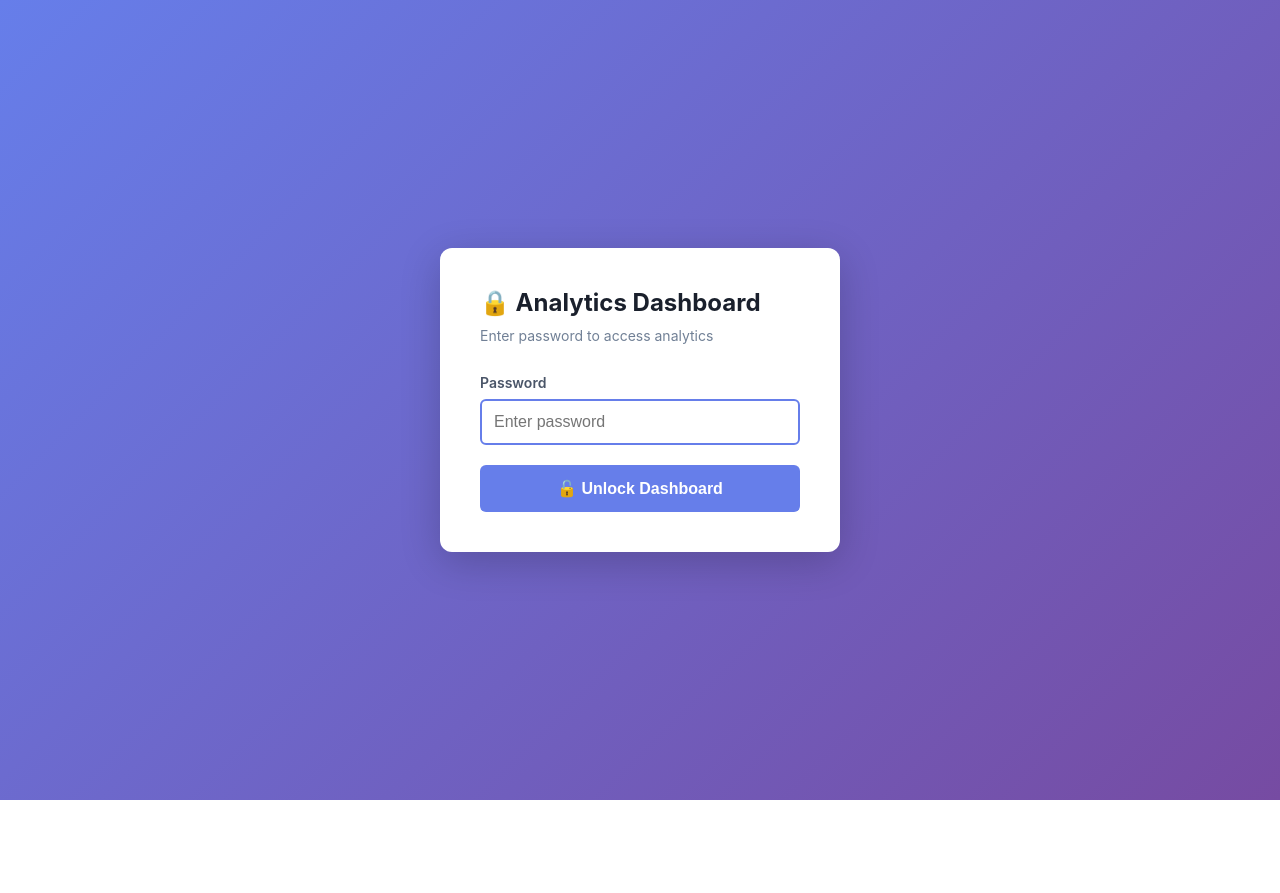
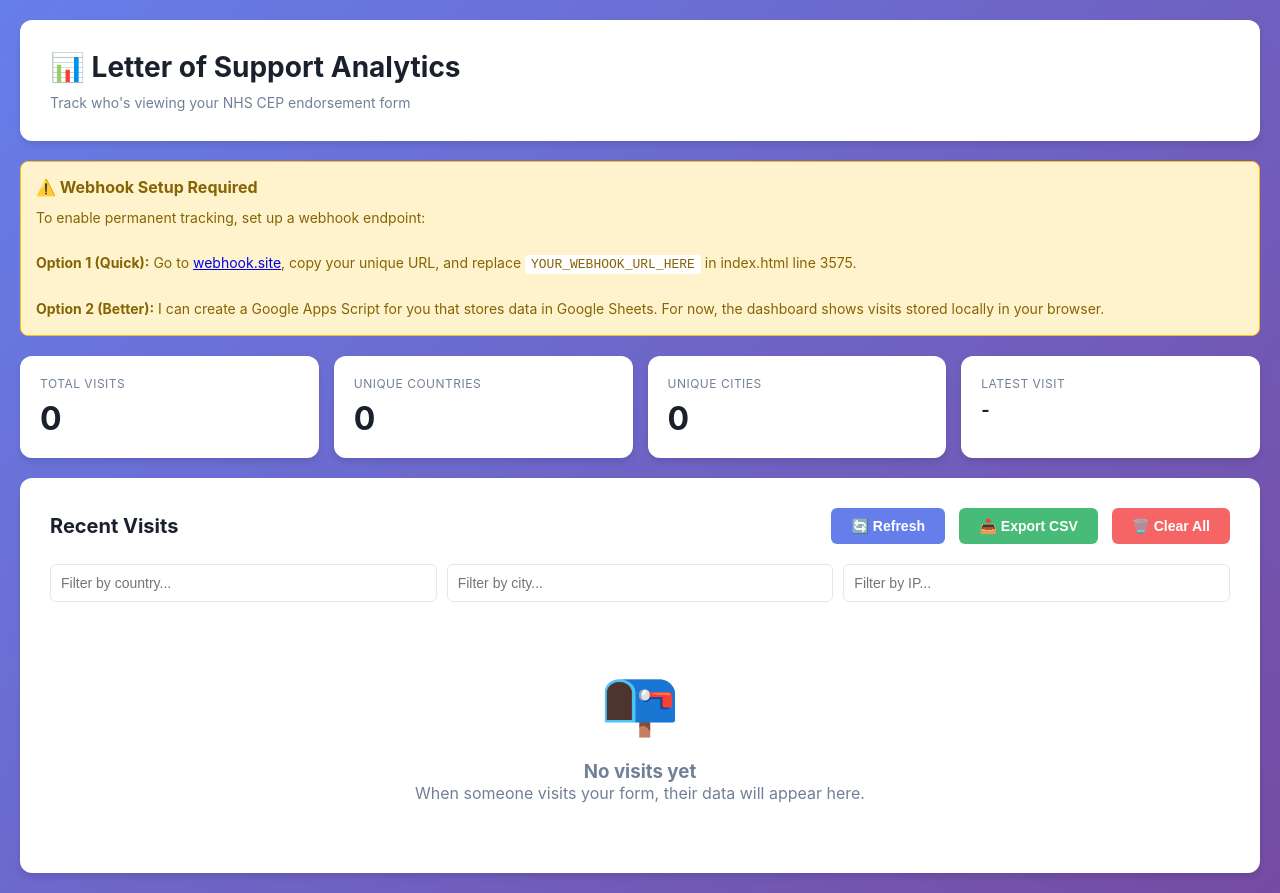
Before and after one commit to MEDASKCA/LetterOfSupport-Analytics, a plain HTML site: page index.html in a window 1280 px wide. Before the commit the page ends 800 px from the top, so only its background shows below. Drawn offline with Linux system fonts and the light colour scheme.

Commit message:
Use simple dashboard without password

```diff
--- a/index.html
+++ b/index.html
@@ -3,86 +3,18 @@
 <head>
   <meta charset="UTF-8">
   <meta name="viewport" content="width=device-width, initial-scale=1.0">
-  <title>Analytics Dashboard - Protected</title>
+  <title>Letter of Support Analytics Dashboard</title>
   <style>
     * { box-sizing: border-box; margin: 0; padding: 0; }
     body {
       font-family: -apple-system, BlinkMacSystemFont, "Segoe UI", Roboto, Helvetica, Arial, sans-serif;
       background: linear-gradient(135deg, #667eea 0%, #764ba2 100%);
       min-height: 100vh;
-      display: flex;
-      align-items: center;
-      justify-content: center;
+      padding: 20px;
     }
-    .login-container {
-      background: white;
-      border-radius: 12px;
-      padding: 40px;
-      box-shadow: 0 10px 40px rgba(0,0,0,0.2);
-      max-width: 400px;
-      width: 90%;
-    }
-    .login-container h1 {
-      color: #1a202c;
-      margin-bottom: 10px;
-      font-size: 24px;
-    }
-    .login-container p {
-      color: #718096;
-      margin-bottom: 30px;
-      font-size: 14px;
-    }
-    .form-group {
-      margin-bottom: 20px;
-    }
-    .form-group label {
-      display: block;
-      color: #4a5568;
-      font-weight: 600;
-      margin-bottom: 8px;
-      font-size: 14px;
-    }
-    .form-group input {
-      width: 100%;
-      padding: 12px;
-      border: 2px solid #e2e8f0;
-      border-radius: 6px;
-      font-size: 16px;
-      transition: border 0.2s;
-    }
-    .form-group input:focus {
-      outline: none;
-      border-color: #667eea;
-    }
-    .login-btn {
-      width: 100%;
-      background: #667eea;
-      color: white;
-      border: none;
-      padding: 14px;
-      border-radius: 6px;
-      font-size: 16px;
-      font-weight: 600;
-      cursor: pointer;
-      transition: background 0.2s;
-    }
-    .login-btn:hover {
-      background: #5568d3;
-    }
-    .error-message {
-      background: #fed7d7;
-      color: #c53030;
-      padding: 12px;
-      border-radius: 6px;
-      margin-bottom: 20px;
-      font-size: 14px;
-      display: none;
-    }
-    .dashboard-container {
-      display: none;
+    .container {
       max-width: 1400px;
-      width: 100%;
-      padding: 20px;
+      margin: 0 auto;
     }
     .header {
       background: white;
@@ -90,23 +22,15 @@
       padding: 30px;
       margin-bottom: 20px;
       box-shadow: 0 4px 6px rgba(0,0,0,0.1);
-      display: flex;
-      justify-content: space-between;
-      align-items: center;
     }
     .header h1 {
       color: #1a202c;
       font-size: 28px;
+      margin-bottom: 10px;
     }
-    .logout-btn {
-      background: #f56565;
-      color: white;
-      border: none;
-      padding: 10px 20px;
-      border-radius: 6px;
-      cursor: pointer;
+    .header p {
+      color: #718096;
       font-size: 14px;
-      font-weight: 600;
     }
     .stats {
       display: grid;
@@ -176,21 +100,6 @@
     }
     .clear-btn:hover {
       background: #e53e3e;
-    }
-    .export-btn {
-      background: #48bb78;
-      color: white;
-      border: none;
-      padding: 10px 20px;
-      border-radius: 6px;
-      cursor: pointer;
-      font-size: 14px;
-      font-weight: 600;
-      margin-left: 10px;
-      transition: background 0.2s;
-    }
-    .export-btn:hover {
-      background: #38a169;
     }
     .filter-container {
       margin-bottom: 20px;
@@ -267,62 +176,63 @@
       font-size: 64px;
       margin-bottom: 20px;
     }
-    .webhook-notice {
-      background: #e6fffa;
-      border: 1px solid #81e6d9;
+    .webhook-setup {
+      background: #fff3cd;
+      border: 1px solid #ffc107;
       border-radius: 8px;
       padding: 15px;
       margin-bottom: 20px;
     }
-    .webhook-notice h3 {
-      color: #234e52;
+    .webhook-setup h3 {
+      color: #856404;
       font-size: 16px;
       margin-bottom: 10px;
     }
-    .webhook-notice p {
-      color: #234e52;
+    .webhook-setup p {
+      color: #856404;
       font-size: 14px;
       line-height: 1.6;
     }
-    .webhook-notice code {
+    .webhook-setup code {
       background: #fff;
       padding: 2px 6px;
       border-radius: 4px;
       font-family: monospace;
       font-size: 13px;
     }
+    .export-btn {
+      background: #48bb78;
+      color: white;
+      border: none;
+      padding: 10px 20px;
+      border-radius: 6px;
+      cursor: pointer;
+      font-size: 14px;
+      font-weight: 600;
+      margin-left: 10px;
+      transition: background 0.2s;
+    }
+    .export-btn:hover {
+      background: #38a169;
+    }
   </style>
 </head>
 <body>
-  <!-- Login Screen -->
-  <div class="login-container" id="login-screen">
-    <h1>🔒 Analytics Dashboard</h1>
-    <p>Enter password to access analytics</p>
-    <div class="error-message" id="error-message">
-      Incorrect password. Please try again.
-    </div>
-    <form onsubmit="login(event)">
-      <div class="form-group">
-        <label for="password">Password</label>
-        <input type="password" id="password" placeholder="Enter password" required autofocus>
-      </div>
-      <button type="submit" class="login-btn">🔓 Unlock Dashboard</button>
-    </form>
-  </div>
-
-  <!-- Dashboard (hidden until logged in) -->
-  <div class="dashboard-container" id="dashboard">
+  <div class="container">
     <div class="header">
-      <div>
-        <h1>📊 Letter of Support Analytics</h1>
-        <p style="color:#718096; margin-top:5px; font-size:14px;">Track who's viewing your NHS CEP endorsement form</p>
-      </div>
-      <button class="logout-btn" onclick="logout()">🔒 Logout</button>
+      <h1>📊 Letter of Support Analytics</h1>
+      <p>Track who's viewing your NHS CEP endorsement form</p>
     </div>
 
-    <div class="webhook-notice">
-      <h3>📡 Webhook Status</h3>
-      <p id="webhook-status">Checking connection...</p>
+    <div class="webhook-setup" id="webhook-notice">
+      <h3>⚠️ Webhook Setup Required</h3>
+      <p>
+        To enable permanent tracking, set up a webhook endpoint:<br><br>
+        <strong>Option 1 (Quick):</strong> Go to <a href="https://webhook.site" target="_blank">webhook.site</a>, copy your unique URL,
+        and replace <code>YOUR_WEBHOOK_URL_HERE</code> in index.html line 3575.<br><br>
+        <strong>Option 2 (Better):</strong> I can create a Google Apps Script for you that stores data in Google Sheets.
+        For now, the dashboard shows visits stored locally in your browser.
+      </p>
     </div>
 
     <div class="stats">
@@ -365,65 +275,17 @@
   </div>
 
   <script>
-    // Password configuration - CHANGE THIS!
-    const DASHBOARD_PASSWORD = 'NHScep2025';
-    const WEBHOOK_URL = 'YOUR_WEBHOOK_URL_HERE'; // Will be configured later
-
     let allVisits = [];
-    let isAuthenticated = false;
-
-    // Check if already logged in (session)
-    if (sessionStorage.getItem('dashboard_auth') === 'true') {
-      showDashboard();
-    }
-
-    function login(event) {
-      event.preventDefault();
-      const password = document.getElementById('password').value;
-
-      if (password === DASHBOARD_PASSWORD) {
-        sessionStorage.setItem('dashboard_auth', 'true');
-        showDashboard();
-      } else {
-        document.getElementById('error-message').style.display = 'block';
-        document.getElementById('password').value = '';
-      }
-    }
-
-    function logout() {
-      sessionStorage.removeItem('dashboard_auth');
-      document.getElementById('login-screen').style.display = 'flex';
-      document.getElementById('dashboard').style.display = 'none';
-      document.getElementById('password').value = '';
-    }
-
-    function showDashboard() {
-      isAuthenticated = true;
-      document.getElementById('login-screen').style.display = 'none';
-      document.getElementById('dashboard').style.display = 'block';
-      checkWebhookStatus();
-      loadVisits();
-    }
-
-    async function checkWebhookStatus() {
-      const statusEl = document.getElementById('webhook-status');
-
-      if (WEBHOOK_URL === 'YOUR_WEBHOOK_URL_HERE') {
-        statusEl.innerHTML = '⚠️ Webhook not configured. Currently showing local browser data only. <a href="#" onclick="alert(\'Follow ANALYTICS_SETUP.md to configure Google Sheets backend\'); return false;" style="color:#2c7a7b; font-weight:600;">Setup Instructions</a>';
-      } else {
-        statusEl.innerHTML = '✅ Connected to remote webhook. Data syncing across devices.';
-      }
-    }
 
     function loadVisits() {
-      if (!isAuthenticated) return;
-
-      // Load from localStorage for now
-      // TODO: Load from webhook/Google Sheets when configured
+      // Load from localStorage (client-side storage)
       const stored = localStorage.getItem('analytics_visits');
       allVisits = stored ? JSON.parse(stored) : [];
 
+      // Update stats
       updateStats();
+
+      // Display visits
       displayVisits(allVisits);
     }
 
@@ -439,7 +301,7 @@
       if (allVisits.length > 0) {
         const latest = new Date(allVisits[0].timestamp);
         const now = new Date();
-        const diff = Math.floor((now - latest) / 1000 / 60);
+        const diff = Math.floor((now - latest) / 1000 / 60); // minutes
 
         let timeAgo;
         if (diff < 1) timeAgo = 'Just now';
@@ -480,6 +342,7 @@
           ? `https://www.google.com/maps?q=${visit.latitude},${visit.longitude}`
           : '#';
 
+        // Get country flag emoji (basic version)
         const flag = getCountryFlag(visit.country);
 
         return `
@@ -536,8 +399,6 @@
     }
 
     function filterVisits() {
-      if (!isAuthenticated) return;
-
       const countryFilter = document.getElementById('filter-country').value.toLowerCase();
       const cityFilter = document.getElementById('filter-city').value.toLowerCase();
       const ipFilter = document.getElementById('filter-ip').value.toLowerCase();
@@ -553,7 +414,6 @@
     }
 
     function clearVisits() {
-      if (!isAuthenticated) return;
       if (confirm('Are you sure you want to clear all analytics data? This cannot be undone.')) {
         localStorage.removeItem('analytics_visits');
         allVisits = [];
@@ -562,7 +422,10 @@
     }
 
     function exportToCSV() {
-      if (!isAuthenticated || allVisits.length === 0) return;
+      if (allVisits.length === 0) {
+        alert('No data to export');
+        return;
+      }
 
       const headers = ['Timestamp', 'IP Address', 'Country', 'City', 'Region', 'Postal Code',
                        'Latitude', 'Longitude', 'Timezone', 'ISP', 'Referrer', 'User Agent',
@@ -589,13 +452,31 @@
 
     function getCountryFlag(country) {
       const flags = {
-        'United Kingdom': '🇬🇧', 'United States': '🇺🇸', 'Germany': '🇩🇪',
-        'France': '🇫🇷', 'India': '🇮🇳', 'China': '🇨🇳', 'Japan': '🇯🇵',
-        'Canada': '🇨🇦', 'Australia': '🇦🇺', 'Brazil': '🇧🇷', 'Spain': '🇪🇸',
-        'Italy': '🇮🇹', 'Netherlands': '🇳🇱', 'Sweden': '🇸🇪', 'Switzerland': '🇨🇭',
-        'Poland': '🇵🇱', 'Belgium': '🇧🇪', 'Ireland': '🇮🇪', 'Portugal': '🇵🇹',
-        'Nigeria': '🇳🇬', 'South Africa': '🇿🇦', 'Kenya': '🇰🇪', 'Ghana': '🇬🇭',
-        'Singapore': '🇸🇬', 'Philippines': '🇵🇭'
+        'United Kingdom': '🇬🇧',
+        'United States': '🇺🇸',
+        'Germany': '🇩🇪',
+        'France': '🇫🇷',
+        'India': '🇮🇳',
+        'China': '🇨🇳',
+        'Japan': '🇯🇵',
+        'Canada': '🇨🇦',
+        'Australia': '🇦🇺',
+        'Brazil': '🇧🇷',
+        'Spain': '🇪🇸',
+        'Italy': '🇮🇹',
+        'Netherlands': '🇳🇱',
+        'Sweden': '🇸🇪',
+        'Switzerland': '🇨🇭',
+        'Poland': '🇵🇱',
+        'Belgium': '🇧🇪',
+        'Ireland': '🇮🇪',
+        'Portugal': '🇵🇹',
+        'Nigeria': '🇳🇬',
+        'South Africa': '🇿🇦',
+        'Kenya': '🇰🇪',
+        'Ghana': '🇬🇭',
+        'Singapore': '🇸🇬',
+        'Philippines': '🇵🇭'
       };
       return flags[country] || '🌍';
     }
@@ -617,10 +498,11 @@
       return 'Unknown';
     }
 
-    // Auto-refresh every 30 seconds if logged in
-    setInterval(() => {
-      if (isAuthenticated) loadVisits();
-    }, 30000);
+    // Auto-refresh every 30 seconds
+    setInterval(loadVisits, 30000);
+
+    // Load on page load
+    loadVisits();
   </script>
 </body>
 </html>
```
